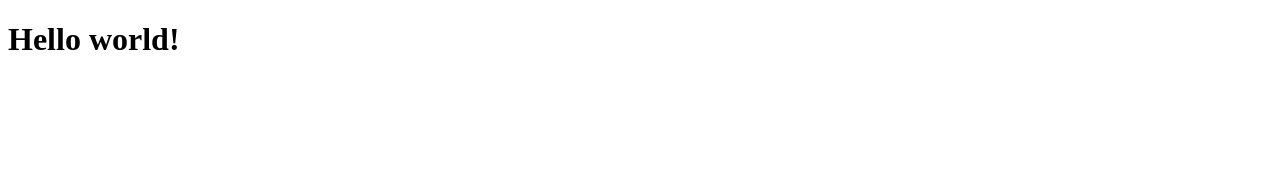
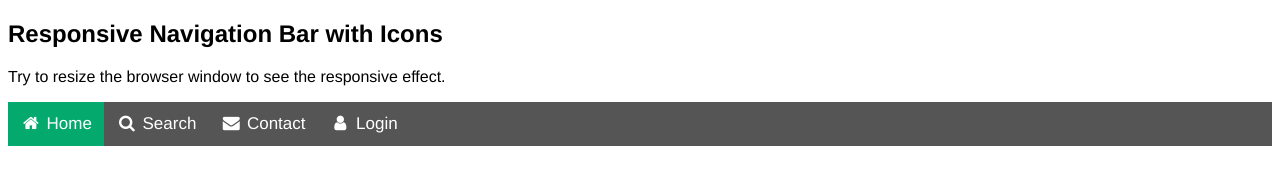
Before and after one commit to kingamaris/kingamaris.github.io, a plain HTML site: page index.html in a window 1280 px wide. Drawn offline with Linux system fonts and the light colour scheme.

Commit message:
Update index.html

```diff
--- a/index.html
+++ b/index.html
@@ -1,9 +1,50 @@
 <!DOCTYPE html>
 <html>
-<head>
-  <title>Hello world!</title>
-</head>
+<meta name="viewport" content="width=device-width, initial-scale=1">
+<link rel="stylesheet" href="https://cdnjs.cloudflare.com/ajax/libs/font-awesome/4.7.0/css/font-awesome.min.css">
+<style>
+body {font-family: Didot, Helvetica, sans-serif;}
+
+.navbar {
+  width: 100%;
+  background-color: #555;
+  overflow: auto;
+}
+
+.navbar a {
+  float: left;
+  padding: 12px;
+  color: white;
+  text-decoration: none;
+  font-size: 17px;
+}
+
+.navbar a:hover {
+  background-color: #000;
+}
+
+.active {
+  background-color: #04AA6D;
+}
+
+@media screen and (max-width: 500px) {
+  .navbar a {
+    float: none;
+    display: block;
+  }
+}
+</style>
 <body>
-  <h1>Hello world!</h1>
+
+<h2>Responsive Navigation Bar with Icons</h2>
+<p>Try to resize the browser window to see the responsive effect.</p>
+
+<div class="navbar">
+  <a class="active" href="#"><i class="fa fa-fw fa-home"></i> Home</a>
+  <a href="#"><i class="fa fa-fw fa-search"></i> Search</a>
+  <a href="#"><i class="fa fa-fw fa-envelope"></i> Contact</a>
+  <a href="#"><i class="fa fa-fw fa-user"></i> Login</a>
+</div>
+
 </body>
 </html>
```
